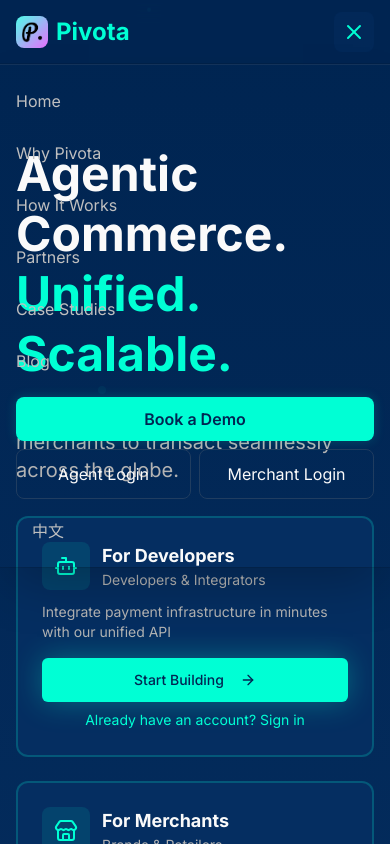
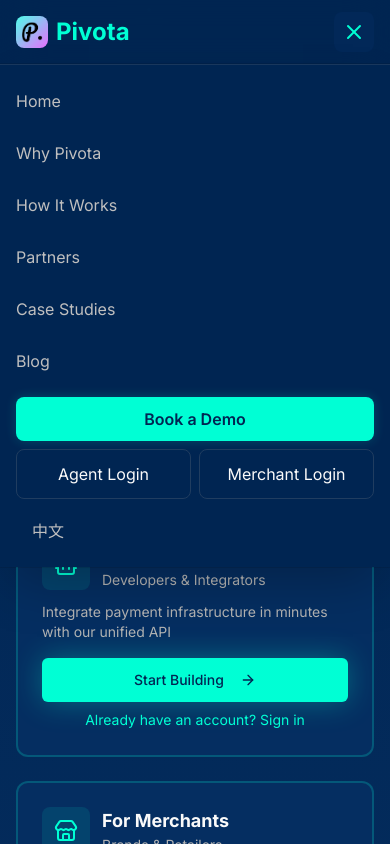
Before and after one commit to pengxu9-rgb/pivota-marketing, a Next.js app: page / in a window 390 px wide. Both pictures are taken after a click on the button 354 px from the left and 32 px from the top of the page. Shown: the top 844 px of the page. Built offline with nearby package versions, Linux system fonts and the light colour scheme.

Commit message:
nav(mobile): make header solid when menu open; darker overlay; solid menu bg for clear separation

```diff
--- a/src/components/Header.tsx
+++ b/src/components/Header.tsx
@@ -123,9 +123,11 @@
       {/* Header */}
       <header
         className={`fixed top-0 left-0 right-0 z-50 transition-all duration-500 ${
-          scrolled
-            ? 'bg-background/80 backdrop-blur-xl shadow-lg shadow-primary/10'
-            : 'bg-background/60 backdrop-blur-md'
+          isOpen
+            ? 'bg-background/95 backdrop-blur-xl shadow-lg shadow-primary/10'
+            : scrolled
+              ? 'bg-background/80 backdrop-blur-xl shadow-lg shadow-primary/10'
+              : 'bg-background/60 backdrop-blur-md'
         }`}
       >
         {/* Glow trail effect */}
@@ -219,7 +221,7 @@
           {/* Backdrop overlay below header when menu is open */}
           {isOpen && (
             <div
-              className="fixed left-0 right-0 top-16 bottom-0 z-40 bg-black/60 backdrop-blur-md md:hidden"
+              className="fixed left-0 right-0 top-16 bottom-0 z-40 bg-black/70 backdrop-blur-md md:hidden"
               onClick={() => setIsOpen(false)}
             />
           )}
@@ -228,7 +230,7 @@
             className={`md:hidden ${isOpen ? 'opacity-100' : 'opacity-0 pointer-events-none'} transition-opacity duration-300`}
           >
             <div
-              className={`fixed left-0 right-0 top-16 z-50 bg-background/98 border-t border-input/60 ring-1 ring-black/10 shadow-2xl max-h-[calc(100vh-4rem)] overflow-y-auto`}
+              className={`fixed left-0 right-0 top-16 z-50 bg-background border-t border-input/80 ring-1 ring-black/10 shadow-2xl max-h-[calc(100vh-4rem)] overflow-y-auto`}
             >
               <div className="py-3 space-y-1">
                 {navLinks.map((link) => (
```
